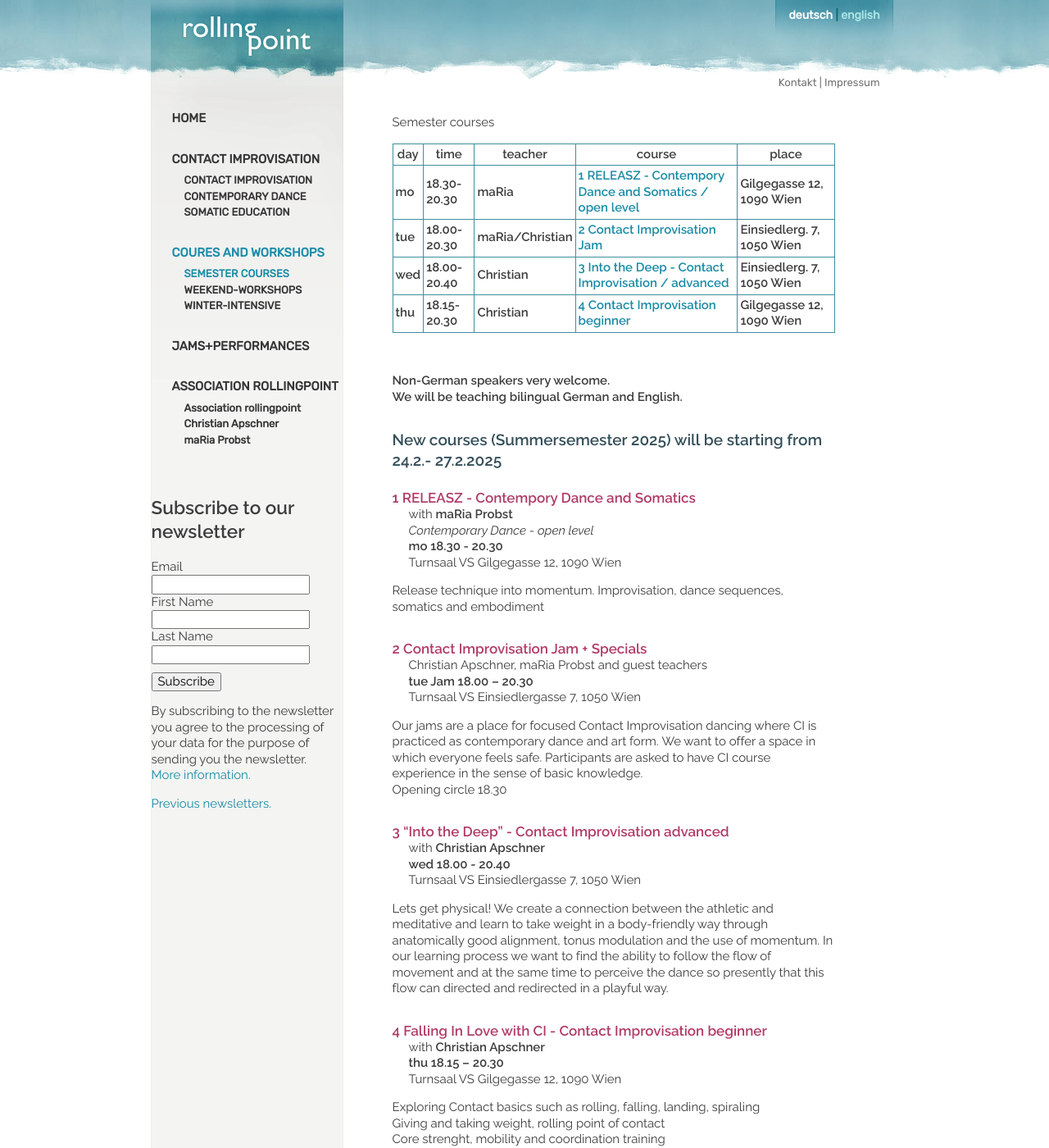
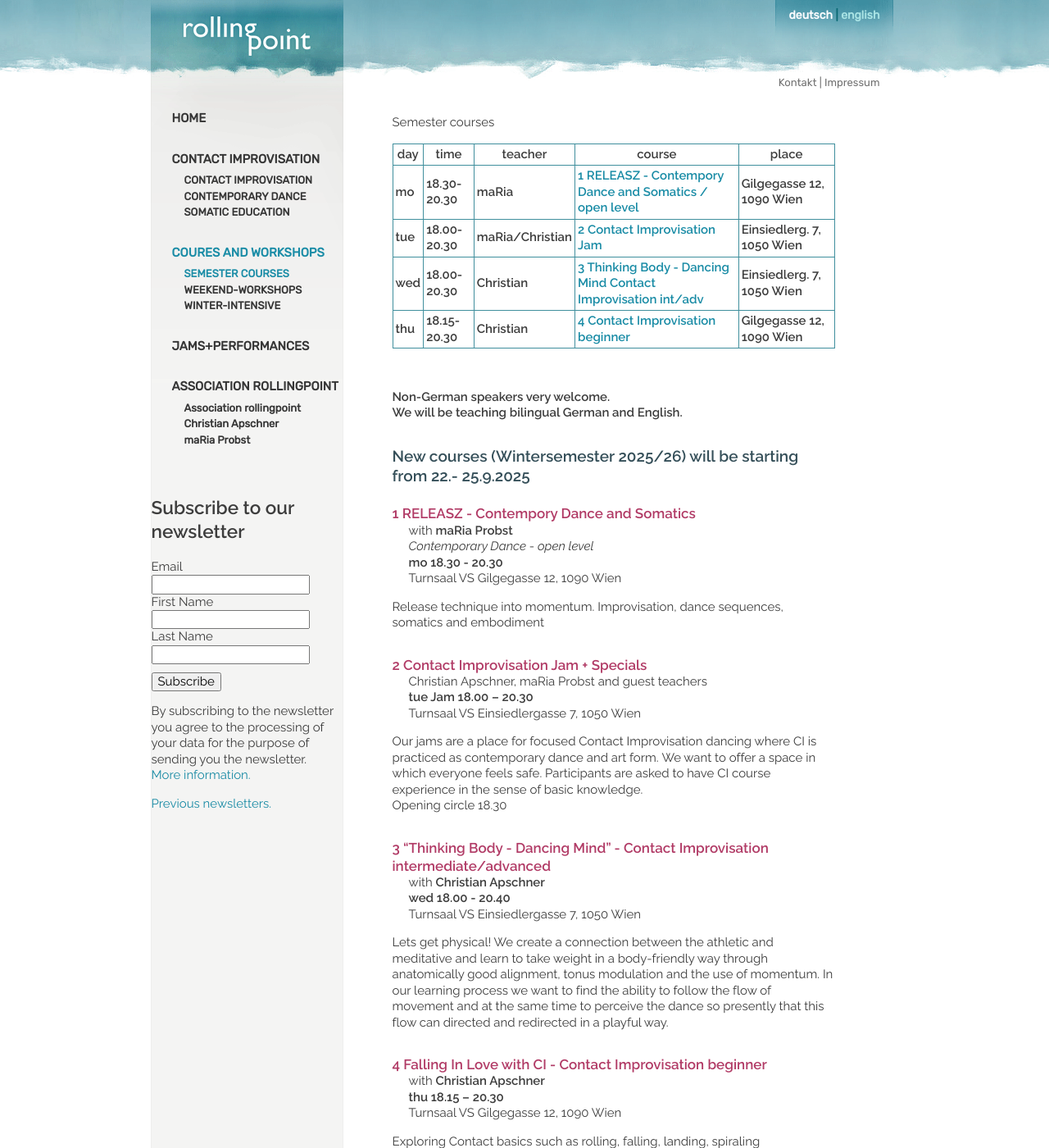
Before and after one commit to manulari/rollingpointat, a Jekyll site: the page built from _pages_en/en-kurse.md, in a window 1280 px wide and 1400 px high. Shown: the whole window at 82% size. Built offline with Jekyll 4.4.1, drawn with Linux system fonts in a browser that asks for light colours; comment, search, counter and statistics services are not loaded; some of the changed text lies outside the part shown.

Commit message:
Update page (en) “en-kurse”

```diff
--- a/_pages_en/en-kurse.md
+++ b/_pages_en/en-kurse.md
@@ -6,19 +6,19 @@ other_lang: /kurse
 ---
 Semester courses
 
-| day     | time            | teacher             | course                                                            | place                         |
-| ------- | --------------- | ------------------- | ----------------------------------------------------------------- | ----------------------------- |
-| **mo**  | **18.30-20.30** | **maRia**           | **[1 RELEASZ - Contempory Dance and Somatics / open level](#mo)** | **Gilgegasse 12, 1090 Wien**  |
-| **tue** | **18.00-20.30** | **maRia/Christian** | [](#mie)**[2 Contact Improvisation Jam](#di)**                    | **Einsiedlerg. 7, 1050 Wien** |
-| **wed** | **18.00-20.40** | **Christian**       | **[3 Into the Deep - Contact Improvisation / advanced](#mi)**     | **Einsiedlerg. 7, 1050 Wien** |
-| **thu** | **18.15-20.30** | **Christian**       | **[4 Contact Improvisation beginner](#do)**                       | **Gilgegasse 12, 1090 Wien**  |
+| day     | time            | teacher             | course                                                                   | place                         |
+| ------- | --------------- | ------------------- | ------------------------------------------------------------------------ | ----------------------------- |
+| **mo**  | **18.30-20.30** | **maRia**           | **[1 RELEASZ - Contempory Dance and Somatics / open level](#mo)**        | **Gilgegasse 12, 1090 Wien**  |
+| **tue** | **18.00-20.30** | **maRia/Christian** | [](#mie)**[2 Contact Improvisation Jam](#di)**                           | **Einsiedlerg. 7, 1050 Wien** |
+| **wed** | **18.00-20.30** | **Christian**       | **[3 Thinking Body - Dancing Mind Contact Improvisation  int/adv](#mi)** | **Einsiedlerg. 7, 1050 Wien** |
+| **thu** | **18.15-20.30** | **Christian**       | **[4 Contact Improvisation beginner](#do)**                              | **Gilgegasse 12, 1090 Wien**  |
 
 &nbsp;
 
 **Non-German speakers very welcome.**\
 **We will be teaching bilingual German and English.**
 
-### New courses (Summersemester 2025) will be starting from 24.2.- 27.2.2025
+### New courses (Wintersemester 2025/26) will be starting from 22.- 25.9.2025
 
 #### 1 RELEASZ - Contempory Dance and Somatics
 
@@ -42,7 +42,7 @@ Opening circle 18.30
 
 <div class="named-anchor" id="mi"></div>
 
-#### 3 "Into the Deep" - **Contact Improvisation  advanced**
+#### 3 "Thinking Body - Dancing Mind" - **Contact Improvisation  intermediate/advanced**
 
 with **Christian Apschner**\
 **wed 18.00 - 20.40**\
```
Also changed, not shown: other parts of _pages_en/en-kurse.md (+1 -1 lines).
